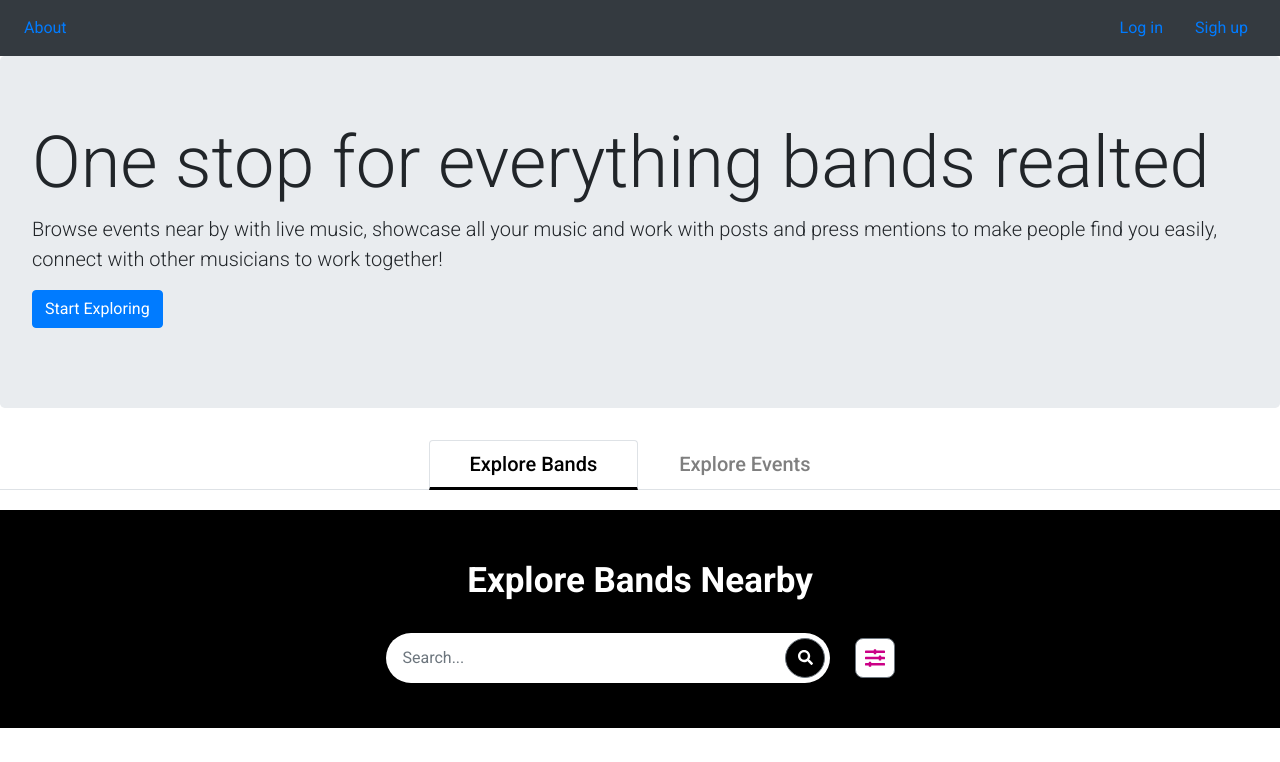
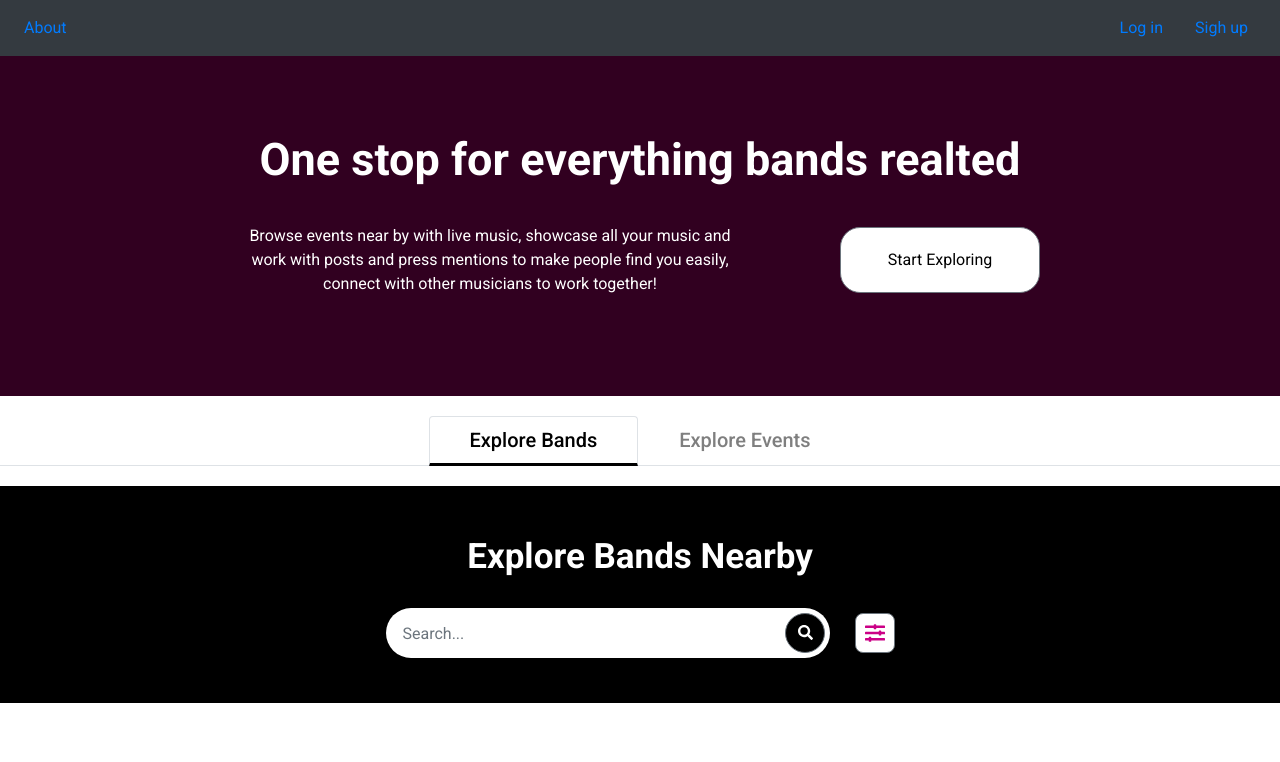
Before and after one commit to xo28122000/StringApp, a React (Create React App) app in the folder application/app/frontend/: page / in a window 1280 px wide. Shown: the top 762 px of the page. Built offline with nearby package versions, Linux system fonts and the light colour scheme.

Commit message:
added landing section on explore page

```diff
--- a/application/app/frontend/package.json
+++ b/application/app/frontend/package.json
@@ -17,6 +17,7 @@
     "react-redux": "^7.2.1",
     "react-router-dom": "^5.2.0",
     "react-scripts": "3.4.3",
+    "react-scroll": "^1.8.1",
     "reactstrap": "^8.6.0",
     "redux": "^4.0.5",
     "redux-thunk": "^2.3.0"
--- a/application/app/frontend/src/screens/Explore.js
+++ b/application/app/frontend/src/screens/Explore.js
@@ -24,6 +24,7 @@ import {
 
 import BandSearchBar from "../components/Searchbar/BandSearchBar";
 import BandCard from "../components/Cards/BandCard";
+import { scroller, Element } from "react-scroll";
 
 const ExplorePage = () => {
   const [bands, setBands] = useState([
@@ -62,19 +63,63 @@ const ExplorePage = () => {
   return (
     <div>
       <div>
-        <Jumbotron>
-          <h1 className="display-3">One stop for everything bands realted</h1>
-          <p className="lead">
-            Browse events near by with live music, showcase all your music and
-            work with posts and press mentions to make people find you easily,
-            connect with other musicians to work together!
-          </p>
-          <p className="lead">
-            <Button color="primary">Start Exploring</Button>
-          </p>
-        </Jumbotron>
+        <div
+          style={{
+            display: "flex",
+            flexDirection: "column",
+            alignItems: "center",
+            textAlign: "center",
+            backgroundColor: "#310020",
+            padding: 40,
+            paddingTop: 70,
+            paddingBottom: 70,
+            color: "#ffffff"
+          }}
+        >
+          <span style={{ fontSize: 45, fontWeight: 600 }}>
+            One stop for everything bands realted
+          </span>
+          <div
+            style={{
+              display: "flex",
+              justifyContent: "space-between",
+              alignItems: "center",
+              margin: 30,
+              width: "70vw",
+              maxWidth: 800,
+              minWidth: 300
+            }}
+          >
+            <div style={{ marginRight: 20, maxWidth: 500 }}>
+              Browse events near by with live music, showcase all your music and
+              work with posts and press mentions to make people find you easily,
+              connect with other musicians to work together!
+            </div>
+            <div style={{}}>
+              <Button
+                style={{
+                  padding: 20,
+                  backgroundColor: "#ffffff",
+                  color: "#000000",
+                  borderRadius: 20,
+                  width: 200
+                }}
+                onClick={() => {
+                  scroller.scrollTo("explore", {
+                    duration: 1000,
+                    delay: 50,
+                    smooth: true
+                  });
+                }}
+              >
+                Start Exploring
+              </Button>
+            </div>
+          </div>
+        </div>
       </div>
       <div>
+        <Element name="explore"></Element>
         <Nav
           tabs
           style={{
@@ -125,6 +170,7 @@ const ExplorePage = () => {
             </NavLink>
           </NavItem>
         </Nav>
+
         <TabContent activeTab={activeTab}>
           <TabPane tabId="1">
             <div>
```
Also changed, not shown: 1 other file (tests, documents, lock files or other folders).
